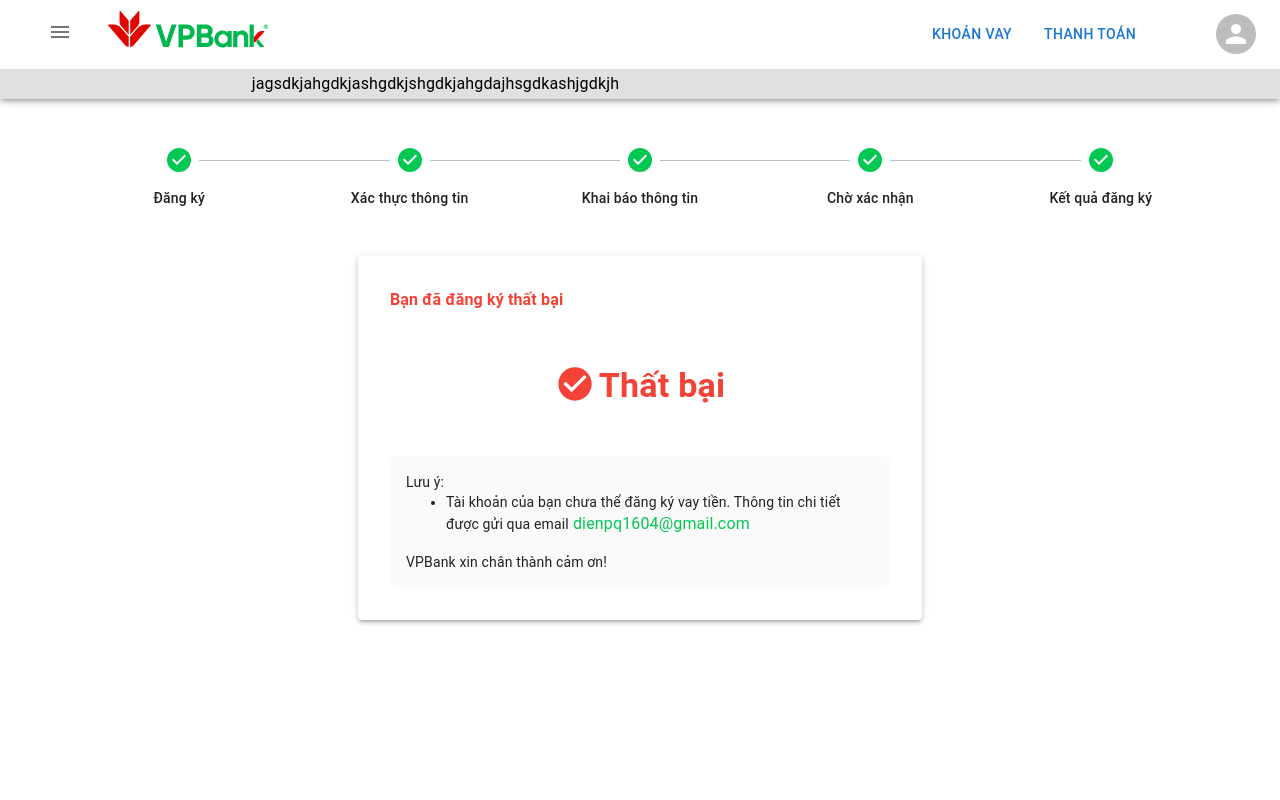
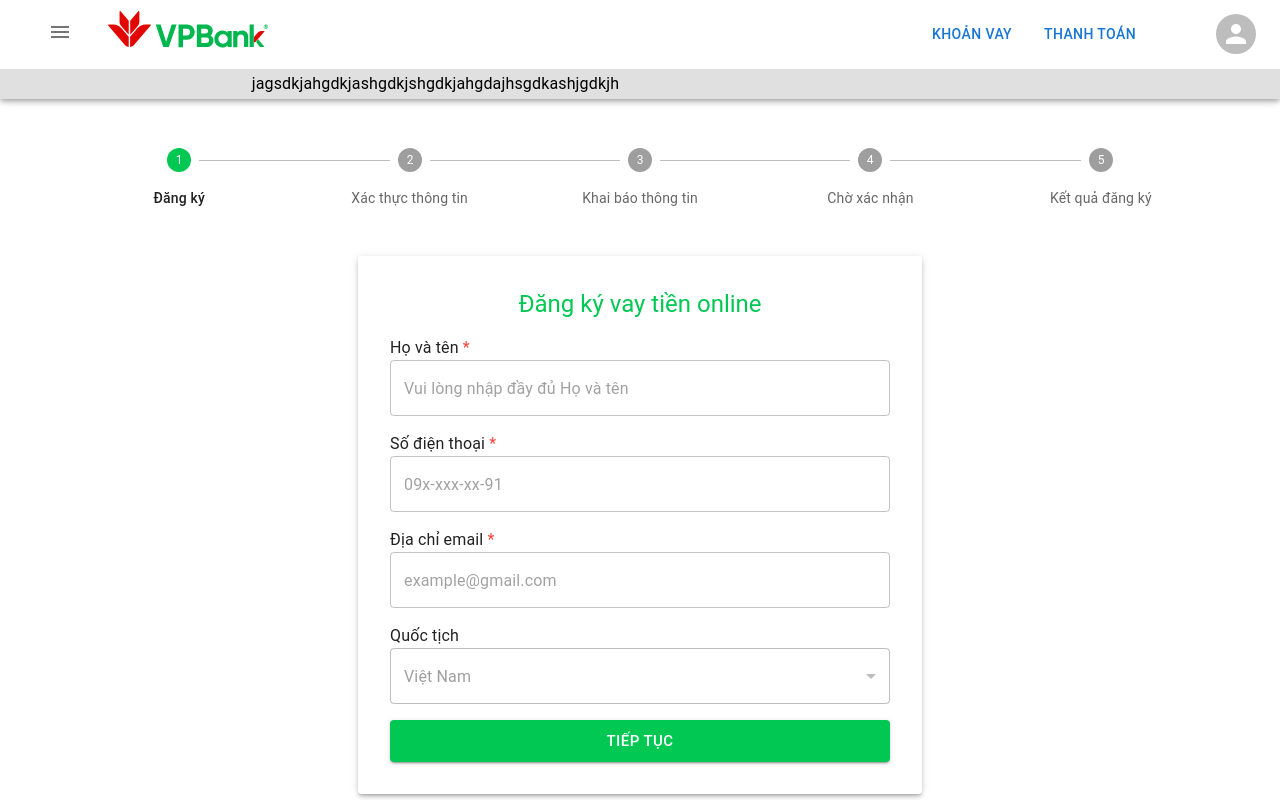
Before and after one commit to dienpq/banking-reactjs, a React (Create React App) app: page /bank-loan/open/1/register in a window 1280 px wide. Built offline with nearby package versions, Linux system fonts and the light colour scheme.

Commit message:
setup design

```diff
--- a/package.json
+++ b/package.json
@@ -5,18 +5,21 @@
   "dependencies": {
     "@emotion/react": "^11.10.6",
     "@emotion/styled": "^11.10.6",
+    "@hookform/resolvers": "^3.0.0",
     "@mui/material": "^5.11.11",
     "@mui/x-date-pickers": "^6.0.0",
     "@testing-library/jest-dom": "^5.16.5",
     "@testing-library/react": "^13.4.0",
     "@testing-library/user-event": "^13.5.0",
     "dayjs": "^1.11.7",
+    "formik": "^2.2.9",
     "react": "^18.2.0",
     "react-dom": "^18.2.0",
     "react-material-ui-carousel": "^3.4.2",
     "react-router-dom": "^6.8.2",
     "react-scripts": "5.0.1",
-    "web-vitals": "^2.1.4"
+    "web-vitals": "^2.1.4",
+    "yup": "^1.0.2"
   },
   "scripts": {
     "start": "react-scripts start",
--- a/src/components/AccountVerification/index.js
+++ b/src/components/AccountVerification/index.js
@@ -1,5 +1,5 @@
 import { Box, Button, OutlinedInput, Paper, Stack, Typography } from "@mui/material";
-import { useEffect, useRef, useState } from "react";
+import { useRef, useState } from "react";
 import Countdown from "../CountDown";
 
 const AccountVerification = (props) => {
@@ -79,6 +79,7 @@ const AccountVerification = (props) => {
         })
 
         if (codeOTP === code && code.length === 6) {
+            sessionStorage.setItem('statusVerifi', true)
             props.changeStep(2)
         }
     }
--- a/src/components/LoanRegisterResult/index.js
+++ b/src/components/LoanRegisterResult/index.js
@@ -3,7 +3,7 @@ import CheckCircleIcon from '@mui/icons-material/CheckCircle';
 import { useState } from "react";
 
 const LoanRegisterResult = () => {
-    const [resultRegister, setResultRegister] = useState(0);
+    const [resultRegister] = useState(0);
     return (
         <>
             <Paper elevation={3} sx={{ maxWidth: '500px', height: '300px', padding: '2rem', margin: '0 auto' }}>
--- a/src/components/LoanRegisterStart/index.js
+++ b/src/components/LoanRegisterStart/index.js
@@ -1,60 +1,113 @@
-import { Button, FormControl, MenuItem, OutlinedInput, Paper, Select, Typography } from "@mui/material";
-import { useState } from "react";
+import { Button, FormControl, MenuItem, Paper, Select, TextField, Typography } from "@mui/material";
+import { useFormik } from "formik";
+import * as yup from "yup";
+
+const validationSchema = yup.object().shape({
+    email: yup.string().required("Email là trường bắt buộc").email("Email không hợp lệ"),
+    phone: yup.string().required("Số điện thoại là trường bắt buộc"),
+    fullname: yup.string().required("Họ và tên là trường bắt buộc"),
+});
 
 const LoanRegisterStart = (props) => {
-    const [nationality, setNationality] = useState('vietnam');
-
-    const handleChangeNationality = (event) => {
-        setNationality(event.target.value);
-    };
-
-    const handleChangeStep = () => {
+    const formik = useFormik({
+        initialValues: {
+            fullname: '',
+            phone: '',
+            email: '',
+            nationality: 'vietnam'
+        },
+        validationSchema,
+        onSubmit: (values) => {
+            sessionStorage.setItem('user', JSON.stringify(values));
             props.changeStep(1)
-    }
+        },
+    });
 
     return (
         <>
             <Paper elevation={3} sx={{ maxWidth: '500px', padding: '2rem', margin: '0 auto' }}>
                 <Typography variant="h5" color='#00c853' textAlign='center'>Đăng ký vay tiền online</Typography>
 
+                <form onSubmit={formik.handleSubmit}>
+                    {/* Họ và tên */}
                     <FormControl variant="outlined" sx={{ width: '100%', marginTop: '1rem' }}>
                         <Typography component='span'>
                             Họ và tên
                             <Typography component='span' color='#f44336'> *</Typography>
                         </Typography>
-                    <OutlinedInput
+                        <TextField
                             id="input-fullname"
+                            name="fullname"
                             placeholder="Vui lòng nhập đầy đủ Họ và tên"
+                            value={formik.values.fullname}
+                            onChange={formik.handleChange}
+                            onBlur={formik.handleBlur}
+                            error={formik.touched.fullname && Boolean(formik.errors.fullname)}
+                            helperText={formik.touched.fullname && formik.errors.fullname}
+                            sx={{
+                                '& .css-1wc848c-MuiFormHelperText-root': {
+                                    margin: 0,
+                                    marginTop: '4px'
+                                }
+                            }}
                         />
                     </FormControl>
+                    {/* Số điện thoại */}
                     <FormControl variant="outlined" sx={{ width: '100%', marginTop: '1rem' }}>
                         <Typography component='span'>
                             Số điện thoại
                             <Typography component='span' color='#f44336'> *</Typography>
                         </Typography>
-                    <OutlinedInput
+                        <TextField
                             id="input-phone"
+                            name="phone"
                             placeholder="09x-xxx-xx-91"
+                            value={formik.values.phone}
+                            onChange={formik.handleChange}
+                            onBlur={formik.handleBlur}
+                            error={formik.touched.phone && Boolean(formik.errors.phone)}
+                            helperText={formik.touched.phone && formik.errors.phone}
+                            sx={{
+                                '& .css-1wc848c-MuiFormHelperText-root': {
+                                    margin: 0,
+                                    marginTop: '4px'
+                                }
+                            }}
                         />
                     </FormControl>
+                    {/* Email */}
                     <FormControl variant="outlined" sx={{ width: '100%', marginTop: '1rem' }}>
                         <Typography component='span'>
                             Địa chỉ email
                             <Typography component='span' color='#f44336'> *</Typography>
                         </Typography>
-                    <OutlinedInput
+                        <TextField
                             id="input-email"
-                        placeholder="abcde@gmail.com"
+                            name="email"
+                            placeholder="example@gmail.com"
+                            value={formik.values.email}
+                            onChange={formik.handleChange}
+                            onBlur={formik.handleBlur}
+                            error={formik.touched.email && Boolean(formik.errors.email)}
+                            helperText={formik.touched.email && formik.errors.email}
+                            sx={{
+                                '& .css-1wc848c-MuiFormHelperText-root': {
+                                    margin: 0,
+                                    marginTop: '4px'
+                                }
+                            }}
                         />
                     </FormControl>
+                    {/* Quốc tịch */}
                     <FormControl variant="outlined" sx={{ width: '100%', marginTop: '1rem' }}>
                         <Typography component='span'>Quốc tịch</Typography>
                         <Select
                             labelId="select-nationality"
                             id="select-nationality"
-                        value={nationality}
+                            value={formik.values.nationality}
                             disabled
-                        onChange={handleChangeNationality}
+                            onChange={formik.handleChange}
+                            onBlur={formik.handleBlur}
                         >
                             <MenuItem value='vietnam'>Việt Nam</MenuItem>
                             <MenuItem value='america'>Mỹ</MenuItem>
@@ -63,7 +116,7 @@ const LoanRegisterStart = (props) => {
                     <Button
                         variant="contained"
                         size="large"
-                    onClick={handleChangeStep}
+                        type="submit"
                         sx={{
                             bgcolor: '#00c853',
                             marginTop: '1rem',
@@ -75,6 +128,7 @@ const LoanRegisterStart = (props) => {
                     >
                         Tiếp tục
                     </Button>
+                </form>
             </Paper>
         </>
     );
--- a/src/pasges/BankLoanRegister/index.js
+++ b/src/pasges/BankLoanRegister/index.js
@@ -15,7 +15,8 @@ const steps = [
 ];
 
 const BankLoanRegister = () => {
-    const [step, setStep] = useState(5)
+    const [step, setStep] = useState(0)
+
     const handleChangeStep = (status) => {
         setStep(status)
     }
```
Also changed, not shown: 1 other file (tests, documents, lock files or other folders). Lines whose indentation alone changed are shown as unchanged.
